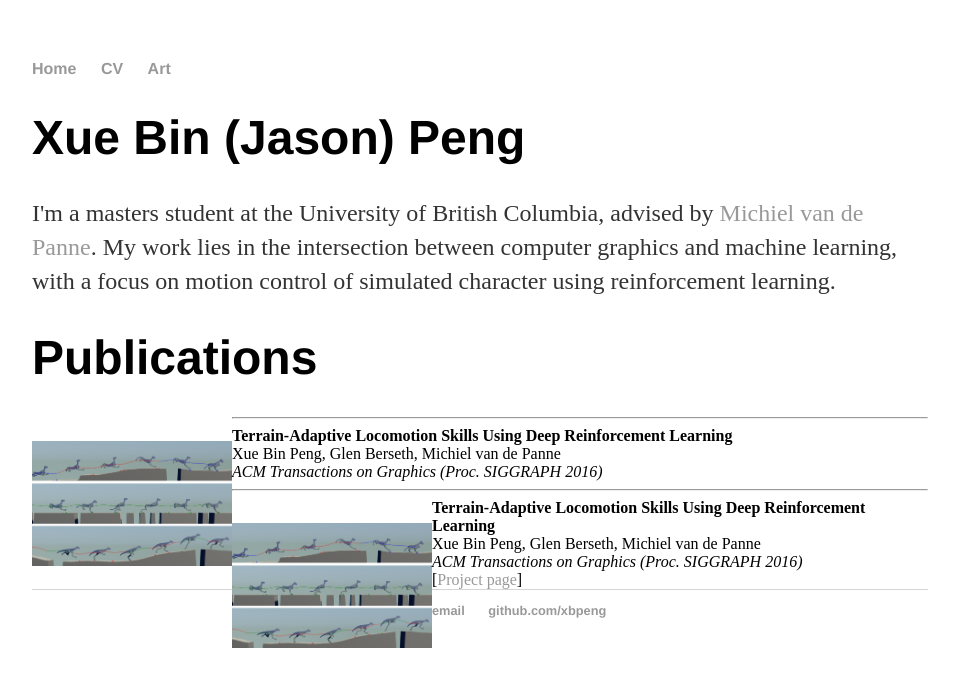
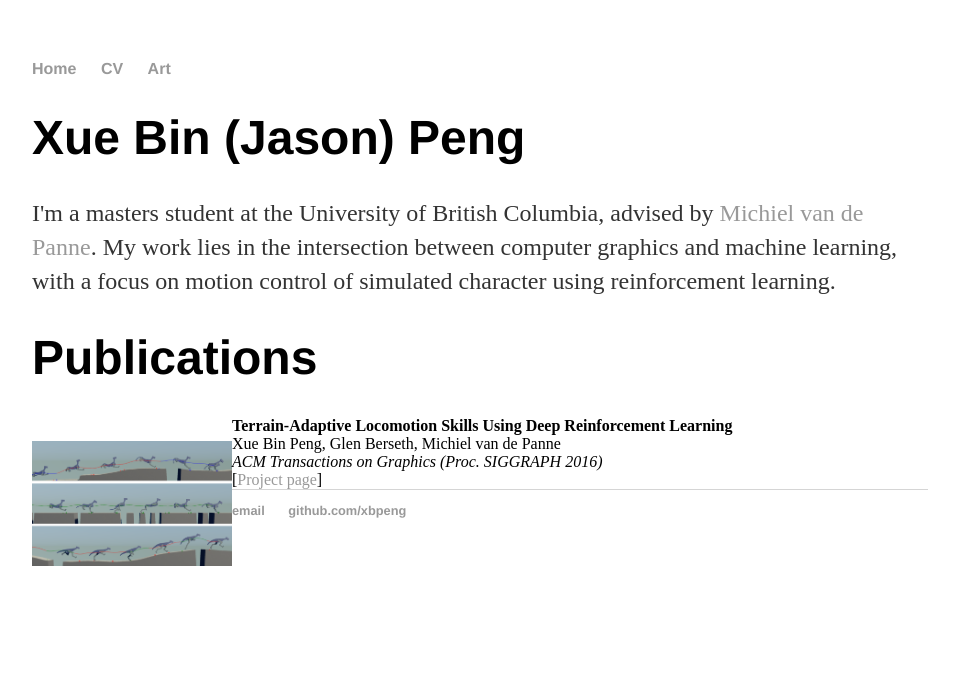
Before and after one commit to xbpeng/xbpeng.github.io, a Jekyll site: the page built from index.html, in a window 1280 px wide. Shown: the top 687 px of the page, without its empty margins (160-1119 px from the left). Built offline with Jekyll 4.4.1, drawn with Linux system fonts in a browser that asks for light colours.

Commit message:
Update index.html
tweaks

```diff
--- a/index.html
+++ b/index.html
@@ -7,19 +7,6 @@ title: Xue Bin (Jason) Peng
 	<p>I'm a masters student at the University of British Columbia, advised by <a href="https://www.cs.ubc.ca/~van/">Michiel van de Panne</a>. My work lies in the intersection between computer graphics and machine learning, with a focus on motion control of simulated character using reinforcement learning.</a></p>
 
 	<h1>Publications</h1>
-<tr>
-<td>
-<p style="float: left;"><a href="https://www.cs.ubc.ca/~van/papers/2016-TOG-deepRL/index.html"><img style="vertical-align:top" src="images/papers/2016-TOG-deepRL.png"  width="200" height="inherit" alt="" /></a></p>
-</td>
-<td>
-<hr>
-<b> Terrain-Adaptive Locomotion Skills Using Deep Reinforcement Learning</b>
-<a name="2016-TOG-deepRL"></a>
-<br>Xue Bin Peng, Glen Berseth, Michiel van de Panne<br>
-  <em>ACM Transactions on Graphics (Proc. SIGGRAPH 2016)</em> &nbsp; &nbsp;<br>
-<hr>
-</td>
-</tr>
 
 	<p style="float: left;"><a href="https://www.cs.ubc.ca/~van/papers/2016-TOG-deepRL/index.html"><img style="vertical-align:top" src="images/papers/2016-TOG-deepRL.png"  width="200" height="inherit" alt="" /></a></p>
     	<b> Terrain-Adaptive Locomotion Skills Using Deep Reinforcement Learning </b>
```
